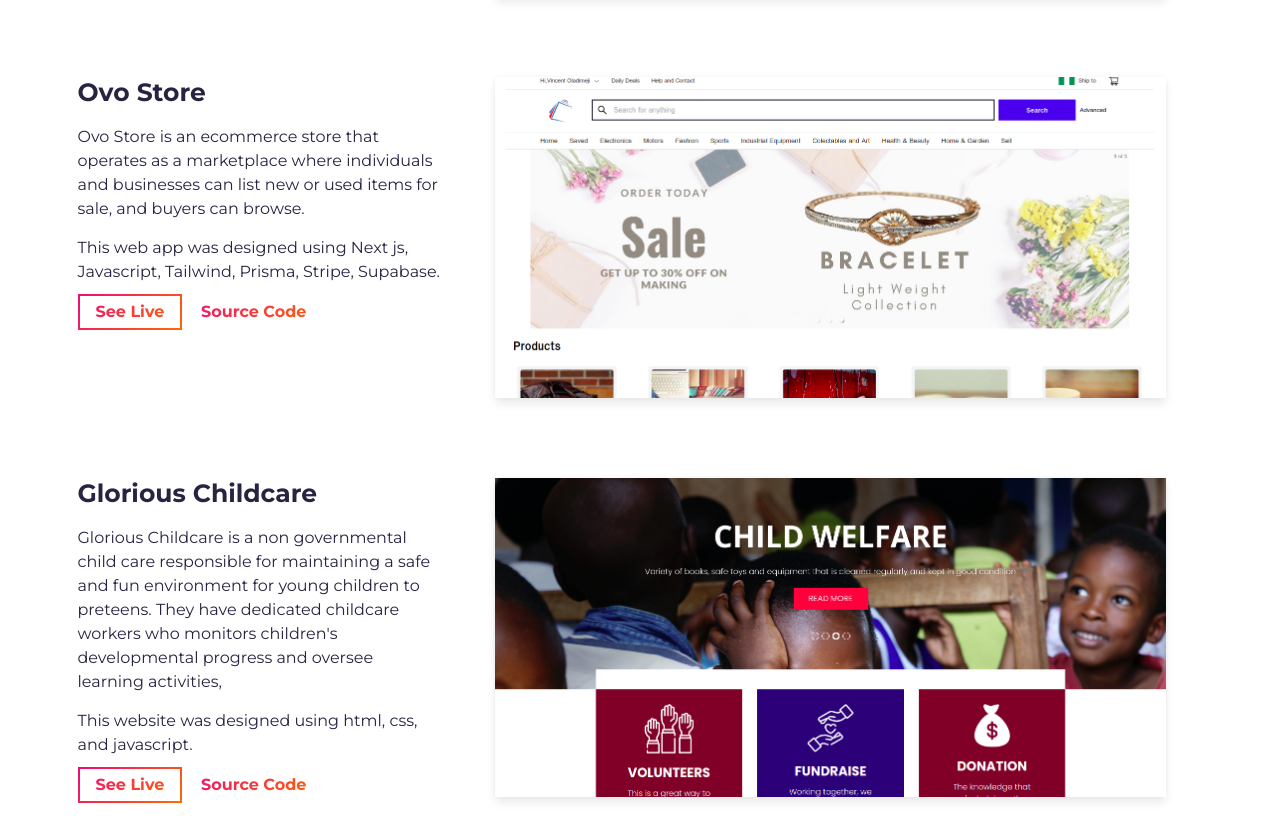
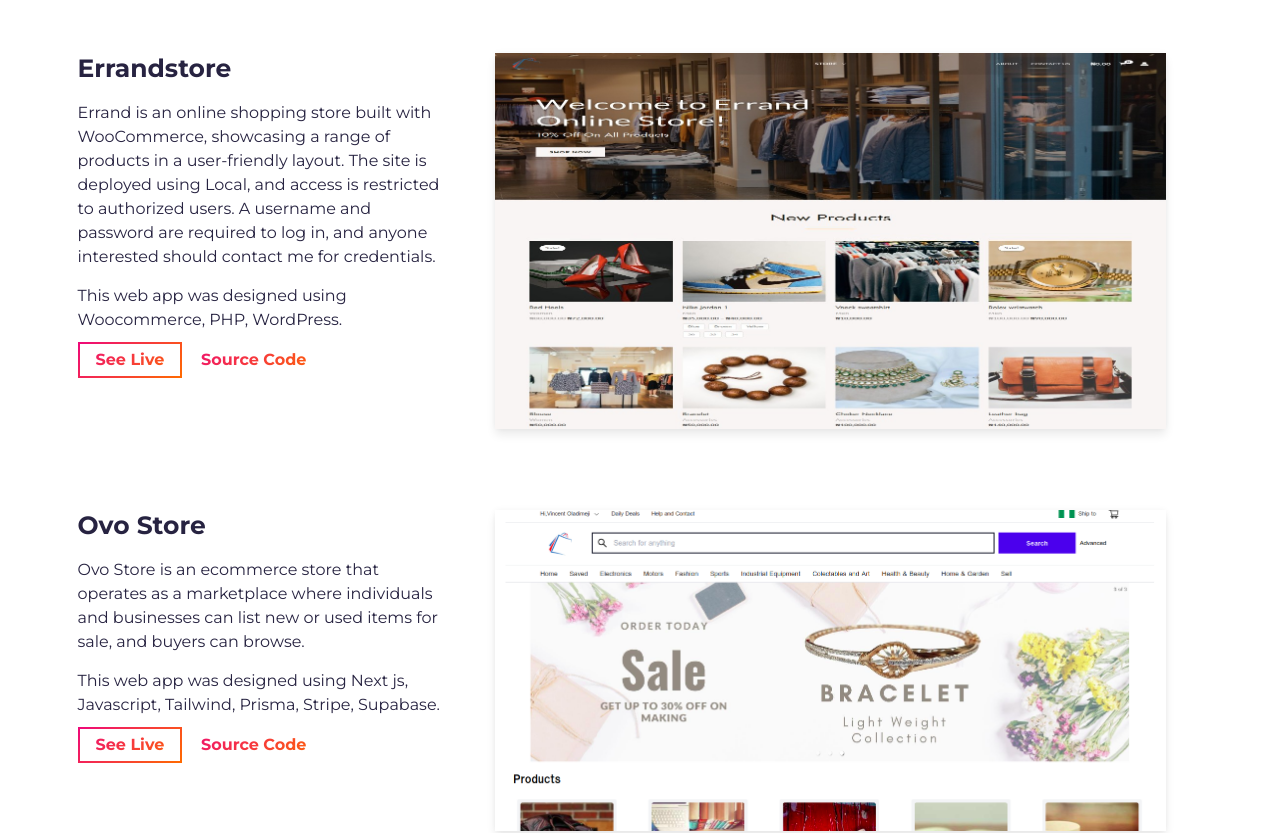
Before and after one commit to vincey101/portfolio, a website built with Parcel: page src/index.html in a window 1280 px wide. Shown: the part 2272-3105 px from the top of the page. Built offline with nearby package versions, Linux system fonts and the light colour scheme.

```diff
--- a/src/index.html
+++ b/src/index.html
@@ -56,14 +56,10 @@
         <div class="col-md-6 col-sm-12">
           <div class="about-wrapper__info load-hidden">
             <p class="about-wrapper__info-text">
-              I'm an innovative and highly skilled Fullstack/Software developer whose desire is to create challenging,
-              beautiful
-              and unique website experience
-              that
-              makes users time more enjoyable. I have extensive knowledge working with Javascript and Python.
-              I can write solid and well-organized code from scratch,
-              and I have a passion for exploring new and emerging web technologies. I ensure that my projects are
-              optimised, responsive, cross-browser compatible and accessible for users and search engines
+              I am an innovative full-stack software developer with expertise in PHP, JavaScript, Python and WordPress. I specialize
+              in creating unique, user-centered websites that are optimized for performance, responsive across devices, and accessible
+              for both users and search engines. With a passion for clean, well-organized code and a focus on emerging web
+              technologies, I deliver solutions that are efficient, reliable, and visually engaging.
             </p>
             <p class="about-wrapper__info-text">
               I want to be involved in projects that I can be proud of, join an amazing team and advance my development
@@ -173,6 +169,45 @@
         <div class="row">
           <div class="col-lg-4 col-sm-12">
             <div class="project-wrapper__text load-hidden">
+              <h3 class="project-wrapper__text-title">Errandstore</h3>
+              <div>
+                <p class="mb-4">
+                  Errand is an online shopping store built with WooCommerce, showcasing a range of products in a user-friendly layout. The
+                  site is deployed using Local, and access is restricted to authorized users.
+                  A username and password are required to log
+                  in, and anyone interested should contact me for credentials.
+                </p>
+                <p>
+                  This web app was designed using Woocommerce, PHP, WordPress.
+                </p>
+              </div>
+              <a rel="noreferrer" target="_blank" class="cta-btn cta-btn--hero"
+                href="https://regular-current.localsite.io">
+                See Live
+              </a>
+              <a rel="noreferrer" target="_blank" class="cta-btn text-color-main"
+                href="#">
+                Source Code
+              </a>
+            </div>
+          </div>
+          <div class="col-lg-8 col-sm-12">
+            <div class="project-wrapper__image load-hidden">
+              <a rel="noreferrer" href="#!" target="_blank">
+                <div data-tilt data-tilt-max="4" data-tilt-glare="true" data-tilt-max-glare="0.5"
+                  class="thumbnail rounded js-tilt">
+                  <img alt="Project Image" class="img-fluid" src="assets/errands.jpg" />
+                </div>
+              </a>
+            </div>
+          </div>
+        </div>
+        <!-- /END Project -->
+
+        <!-- Notice: each .row is a project -->
+        <div class="row">
+          <div class="col-lg-4 col-sm-12">
+            <div class="project-wrapper__text load-hidden">
               <h3 class="project-wrapper__text-title"> Ovo Store</h3>
               <div>
                 <p class="mb-4">
@@ -261,7 +296,7 @@
                   It also has its own database.
                 </p>
                 <p>
-                  This app was designed using Html,Css,Javascript,React.js, Node.js,Express.js
+                  This app was designed using Javascript,React.js, Node.js,Express.js
                 </p>
               </div>
               <a rel="noreferrer" target="_blank" class="cta-btn cta-btn--hero" href="#">
```
Also changed, not shown: src/assets/errands.jpg (added), 1 other file.
